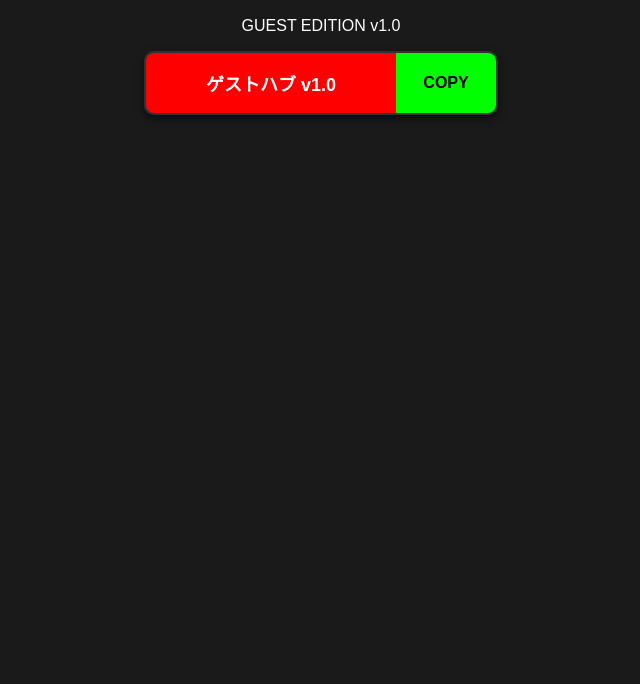
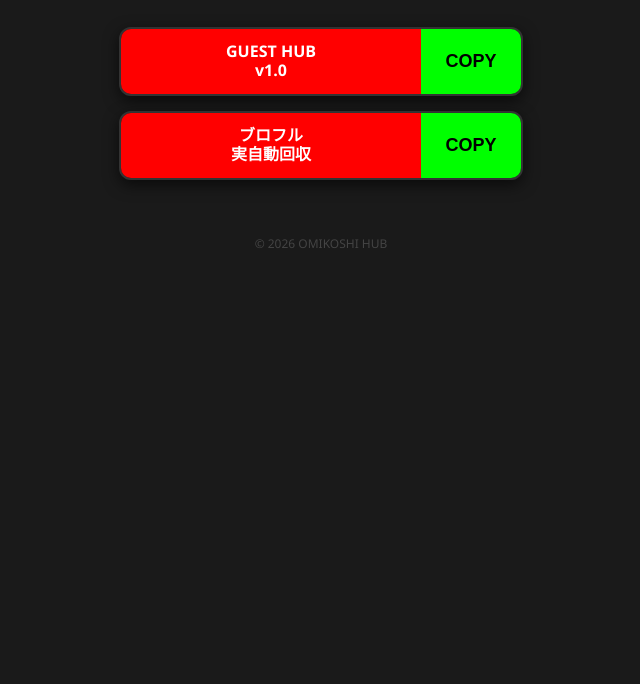
Before and after one commit to anier732/omikoshi-hub, a plain HTML site: page index.html in a window 1280 px wide. Shown: the part 116-800 px from the top of the page, without its empty margins (319-959 px from the left). Drawn offline with Linux system fonts and the light colour scheme.

Commit message:
Refactor index.html with style and content updates
Updated title and subtitles, modified styles for containers and buttons, and improved copy functionality.

```diff
--- a/index.html
+++ b/index.html
@@ -3,78 +3,107 @@
 <head>
     <meta charset="UTF-8">
     <meta name="viewport" content="width=device-width, initial-scale=1.0">
-    <title>おみこしハブ：ゲスト専用</title>
+    <title>おみこしハブ：配布所</title>
     <style>
+        /* 全体の背景と文字 */
         body {
-            background-color: #1a1a1a; /* ダーク背景 */
-            color: white; /* 白文字 */
-            font-family: sans-serif;
+            background-color: #1a1a1a;
+            color: white;
+            font-family: 'Segoe UI', Tahoma, Geneva, Verdana, sans-serif;
             display: flex;
             flex-direction: column;
             align-items: center;
-            padding: 20px;
+            padding: 30px 10px;
+            margin: 0;
         }
+        h1 {
+            color: #ff0000;
+            font-size: 28px;
+            margin-bottom: 5px;
+            text-shadow: 0 0 10px rgba(255,0,0,0.5);
+        }
+        .subtitle {
+            font-size: 14px;
+            color: #888;
+            margin-bottom: 30px;
+            letter-spacing: 3px;
+        }
+        /* ボタンのコンテナ（枠） */
         .container {
             display: flex;
-            width: 350px;
+            width: 90%;
+            max-width: 400px;
             margin-bottom: 15px;
-            height: 60px;
+            height: 65px;
+            border-radius: 12px;
+            overflow: hidden;
             border: 2px solid #333;
-            border-radius: 10px;
-            overflow: hidden; /* 角を丸く保つ */
-            box-shadow: 0 4px 8px rgba(0,0,0,0.5); /* 影をつけて立体的に */
+            box-shadow: 0 5px 15px rgba(0,0,0,0.6);
         }
+        /* 左側の赤ラベル */
         .label {
-            background-color: #ff0000; /* 設計図通りの赤ラベル */
-            flex: 1; /* 残りの幅を全部使う */
+            background-color: #ff0000;
+            flex: 1;
             display: flex;
             align-items: center;
             justify-content: center;
             font-weight: bold;
-            font-size: 18px;
+            font-size: 16px;
+            text-align: center;
+            line-height: 1.2;
         }
+        /* 右側の緑COPYボタン */
         .copy-btn {
-            background-color: #00ff00; /* 設計図通りの緑ボタン */
+            background-color: #00ff00;
             color: black;
             border: none;
             width: 100px;
-            font-weight: bold;
-            font-size: 16px;
+            font-weight: 900;
+            font-size: 18px;
             cursor: pointer;
-            transition: 0.2s;
+            transition: 0.2s ease;
         }
-        /* ボタンを押したときの動き */
+        /* ボタンを押したときの演出 */
         .copy-btn:active {
-            background-color: #00cc00; /* 少し暗く */
-            transform: scale(0.95); /* 少し小さく */
+            background-color: #00cc00;
+            transform: scale(0.9);
         }
-        h1 {
-            color: #ff0000;
-            text-shadow: 2px 2px 5px black;
+        .footer {
+            margin-top: 40px;
+            font-size: 12px;
+            color: #444;
         }
     </style>
 </head>
 <body>
+
     <h1>おみこしハブ</h1>
-    <p>GUEST EDITION v1.0</p>
+    <div class="subtitle">OFFICIAL HUB v1.0</div>
 
     <div class="container">
-        <div class="label">ゲストハブ v1.0</div>
-        <button class="copy-btn" onclick="copyScript()">COPY</button>
+        <div class="label">GUEST HUB<br>v1.0</div>
+        <button class="copy-btn" onclick="copy('https://rentry.co/omikoshi-guest/raw')">COPY</button>
     </div>
 
+    <div class="container">
+        <div class="label">ブロフル<br>実自動回収</div>
+        <button class="copy-btn" onclick="copy('https://rentry.co/omikoshi-bf/raw')">COPY</button>
+    </div>
+
+    <div class="footer">© 2026 OMIKOSHI HUB</div>
+
     <script>
-        // ボタンを押したときに動くJavaScript
-        function copyScript() {
-            // コピーしたいloadstringコード（おみさんのRentryのraw URL）
-            const code = 'loadstring(game:HttpGet("https://rentry.co/omikoshi-guest/raw"))()';
+        // コピー機能のスクリプト
+        function copy(url) {
+            const loadstring = `loadstring(game:HttpGet("${url}"))()`;
 
-            // クリップボードにコピー
-            navigator.clipboard.writeText(code).then(() => {
-                // コピー成功時のポップアップ
-                alert("おみこしハブ：コピー成功！\nRobloxで実行してな！");
+            // クリップボードに書き込み
+            navigator.clipboard.writeText(loadstring).then(() => {
+                alert("おみこしハブ：コピー成功！\nRobloxの実行環境に貼り付けて実行してな！");
+            }).catch(err => {
+                alert("エラー：コピーに失敗したぜ。ブラウザの権限を確認してくれ。");
             });
         }
     </script>
 </body>
-</html
+</html>
```
